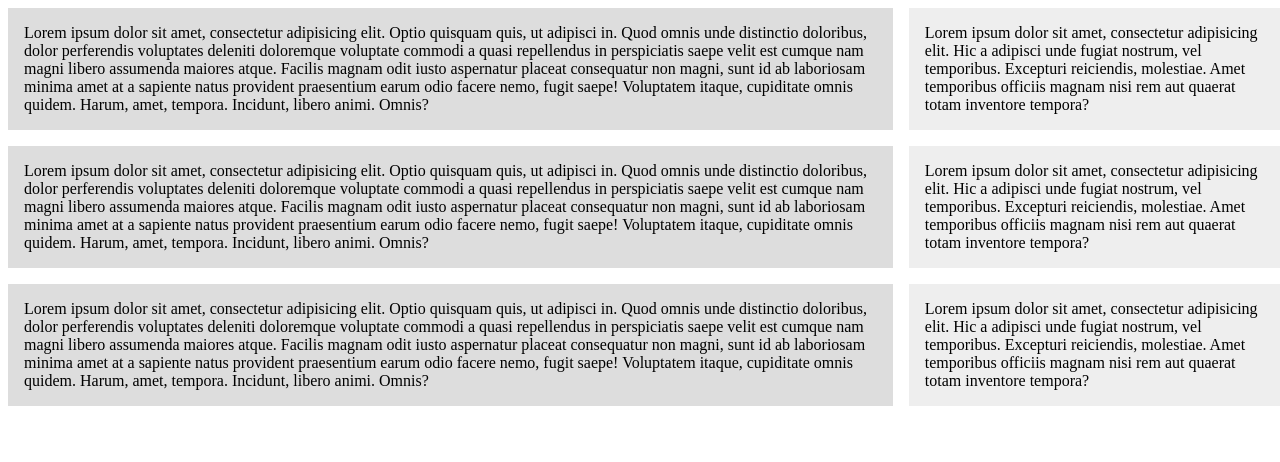
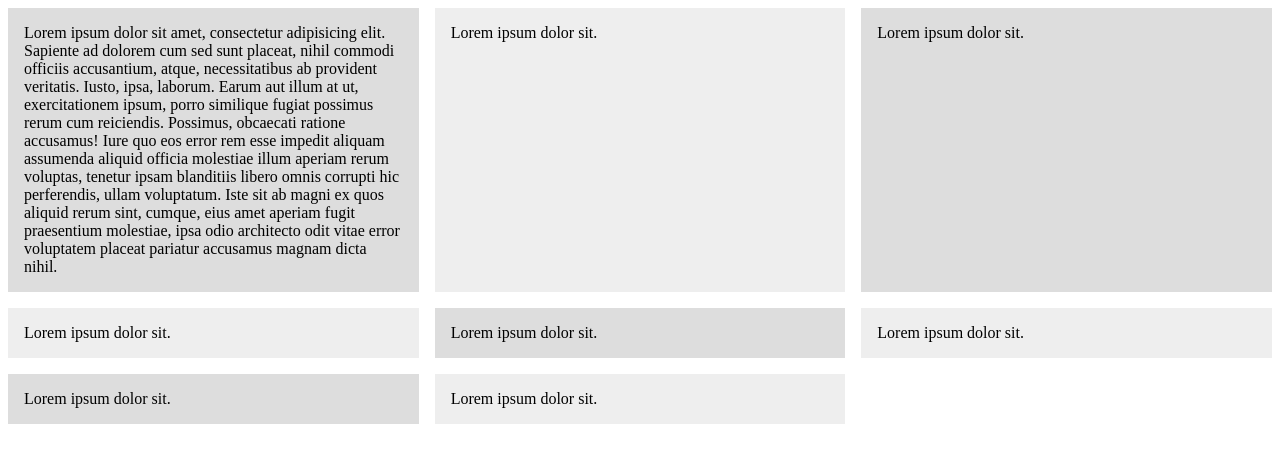
Before and after one commit to MicahMonfrini/css-grid-practice2, a website: page index.html in a window 1280 px wide. Drawn offline with Linux system fonts and the light colour scheme.

Commit message:
update notes

```diff
--- a/index.html
+++ b/index.html
@@ -6,8 +6,9 @@
 
       .grid {
         display: grid;
-        grid-template-columns: 70% 30%;
+        grid-template-columns: repeat(3, 1fr);
         grid-gap: 1em;
+        grid-auto-rows: minmax(50px, auto);
       }
 
       .grid > div {
@@ -24,22 +25,28 @@
   <body>
     <div class="grid">
       <div>
-        Lorem ipsum dolor sit amet, consectetur adipisicing elit. Optio quisquam quis, ut adipisci in. Quod omnis unde distinctio doloribus, dolor perferendis voluptates deleniti doloremque voluptate commodi a quasi repellendus in perspiciatis saepe velit est cumque nam magni libero assumenda maiores atque. Facilis magnam odit iusto aspernatur placeat consequatur non magni, sunt id ab laboriosam minima amet at a sapiente natus provident praesentium earum odio facere nemo, fugit saepe! Voluptatem itaque, cupiditate omnis quidem. Harum, amet, tempora. Incidunt, libero animi. Omnis?
+        Lorem ipsum dolor sit amet, consectetur adipisicing elit. Sapiente ad dolorem cum sed sunt placeat, nihil commodi officiis accusantium, atque, necessitatibus ab provident veritatis. Iusto, ipsa, laborum. Earum aut illum at ut, exercitationem ipsum, porro similique fugiat possimus rerum cum reiciendis. Possimus, obcaecati ratione accusamus! Iure quo eos error rem esse impedit aliquam assumenda aliquid officia molestiae illum aperiam rerum voluptas, tenetur ipsam blanditiis libero omnis corrupti hic perferendis, ullam voluptatum. Iste sit ab magni ex quos aliquid rerum sint, cumque, eius amet aperiam fugit praesentium molestiae, ipsa odio architecto odit vitae error voluptatem placeat pariatur accusamus magnam dicta nihil.
       </div>
       <div>
-        Lorem ipsum dolor sit amet, consectetur adipisicing elit. Hic a adipisci unde fugiat nostrum, vel temporibus. Excepturi reiciendis, molestiae. Amet temporibus officiis magnam nisi rem aut quaerat totam inventore tempora?
+        Lorem ipsum dolor sit.
       </div>
       <div>
-        Lorem ipsum dolor sit amet, consectetur adipisicing elit. Optio quisquam quis, ut adipisci in. Quod omnis unde distinctio doloribus, dolor perferendis voluptates deleniti doloremque voluptate commodi a quasi repellendus in perspiciatis saepe velit est cumque nam magni libero assumenda maiores atque. Facilis magnam odit iusto aspernatur placeat consequatur non magni, sunt id ab laboriosam minima amet at a sapiente natus provident praesentium earum odio facere nemo, fugit saepe! Voluptatem itaque, cupiditate omnis quidem. Harum, amet, tempora. Incidunt, libero animi. Omnis?
+        Lorem ipsum dolor sit.
       </div>
       <div>
-        Lorem ipsum dolor sit amet, consectetur adipisicing elit. Hic a adipisci unde fugiat nostrum, vel temporibus. Excepturi reiciendis, molestiae. Amet temporibus officiis magnam nisi rem aut quaerat totam inventore tempora?
+        Lorem ipsum dolor sit.
       </div>
       <div>
-        Lorem ipsum dolor sit amet, consectetur adipisicing elit. Optio quisquam quis, ut adipisci in. Quod omnis unde distinctio doloribus, dolor perferendis voluptates deleniti doloremque voluptate commodi a quasi repellendus in perspiciatis saepe velit est cumque nam magni libero assumenda maiores atque. Facilis magnam odit iusto aspernatur placeat consequatur non magni, sunt id ab laboriosam minima amet at a sapiente natus provident praesentium earum odio facere nemo, fugit saepe! Voluptatem itaque, cupiditate omnis quidem. Harum, amet, tempora. Incidunt, libero animi. Omnis?
+        Lorem ipsum dolor sit.
       </div>
       <div>
-        Lorem ipsum dolor sit amet, consectetur adipisicing elit. Hic a adipisci unde fugiat nostrum, vel temporibus. Excepturi reiciendis, molestiae. Amet temporibus officiis magnam nisi rem aut quaerat totam inventore tempora?
+        Lorem ipsum dolor sit.
+      </div>
+      <div>
+        Lorem ipsum dolor sit.
+      </div>
+      <div>
+        Lorem ipsum dolor sit.
       </div>
     </div>
   </body>
```
Also changed, not shown: README.md.
